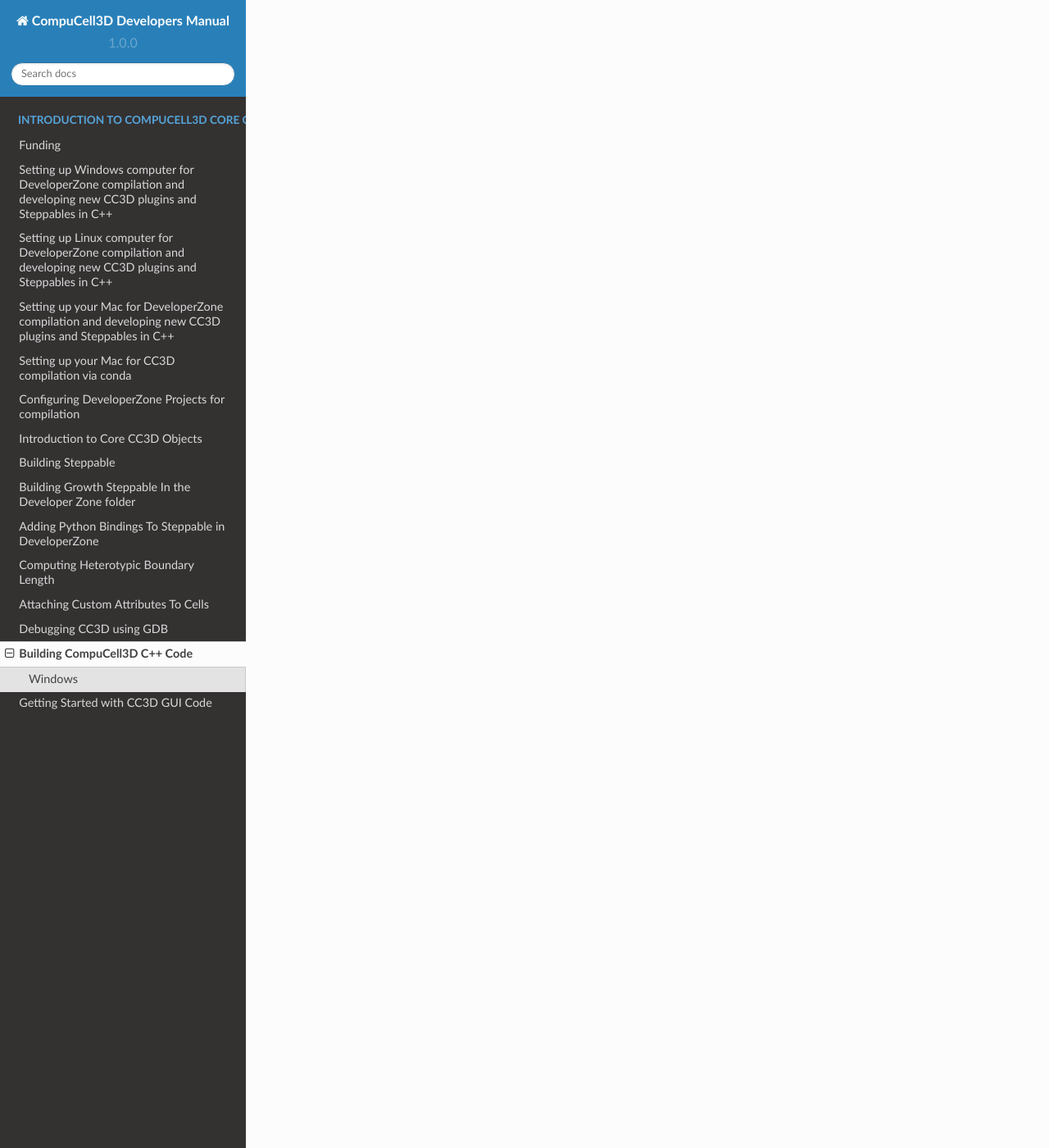
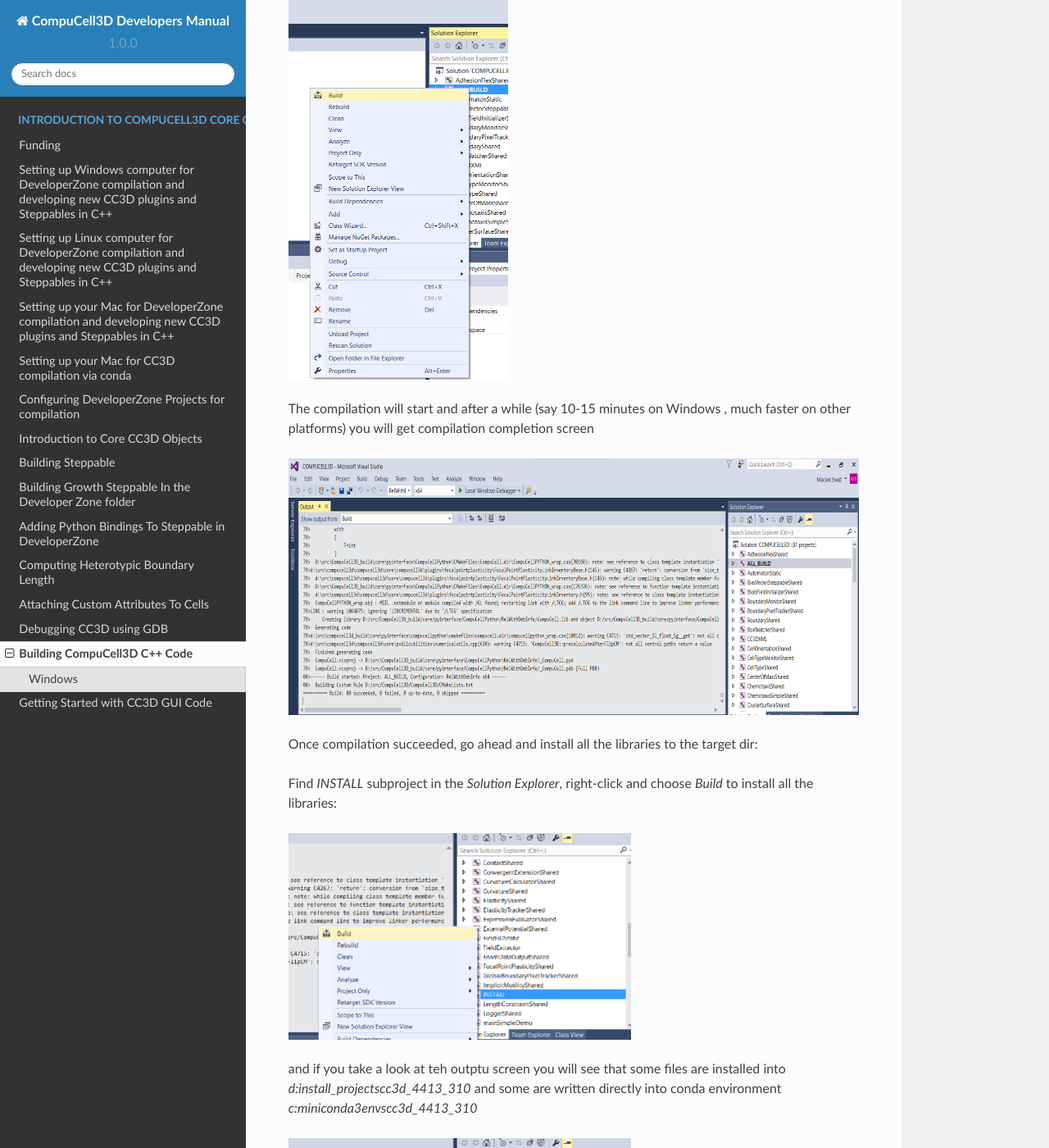
Before and after one commit to CompuCell3D/CompuCell3DDevelopersManual, a Sphinx documentation site: the page built from docs/building_core_cc3d_cpp_code.rst, in a window 1280 px wide and 1400 px high, scrolled down 6223 px. Shown: the whole window at 82% size. Built offline with Sphinx 7.4.7 and the Read the Docs theme 2.0.0, drawn with Linux system fonts in a browser that asks for light colours; some of the changed text lies outside the part shown.

Commit message:
added instructions how to configure C++ compilation on Windows

```diff
--- a/docs/building_core_cc3d_cpp_code.rst
+++ b/docs/building_core_cc3d_cpp_code.rst
@@ -209,6 +209,31 @@
 
 |cc3d_cpp_003|
 
+and navigate to where VS 2015 files are generated and pick `ALL_BUILD.vcxproj`
+
+|cc3d_cpp_004|
+
+Once the project is loaded we set compile configration (we choose RelWithDebInfo from the pull-down menu)
+
+|cc3d_cpp_006|
+
+Next, from the `Solution Explorer` panel, right-click on `ALL_BUILD` and select `Build` from context menu
+
+|cc3d_cpp_007|
+
+The compilation will start and after a while (say 10-15 minutes on Windows , much faster on other platforms) you will get compilation completion screen
+
+|cc3d_cpp_008|
+
+Once compilation succeeded, go ahead and install all the libraries to the target dir:
+
+Find `INSTALL` subproject in the `Solution Explorer`, right-click and choose `Build` to install all the libraries:
+
+|cc3d_cpp_009|
+
+and if you take a look at teh outptu screen you will see that some files are installed into `d:\install_projects\cc3d_4413_310` and some are written directly into conda environment `c:\miniconda3\envs\cc3d_4413_310`
+
+|cc3d_cpp_009|
 
 .. |cc3d_cpp_001| image:: images/cc3d_cpp_001.png
    :width: 8.8in
@@ -220,3 +245,21 @@
 
 .. |cc3d_cpp_003| image:: images/cc3d_cpp_003.png
     :scale: 50%
+
+.. |cc3d_cpp_004| image:: images/cc3d_cpp_004.png
+    :scale: 50%
+
+.. |cc3d_cpp_006| image:: images/cc3d_cpp_006.png
+    :scale: 50%
+
+.. |cc3d_cpp_007| image:: images/cc3d_cpp_007.png
+    :scale: 50%
+
+.. |cc3d_cpp_008| image:: images/cc3d_cpp_008.png
+    :scale: 50%
+
+.. |cc3d_cpp_009| image:: images/cc3d_cpp_009.png
+    :scale: 50%
+
+.. |cc3d_cpp_010| image:: images/cc3d_cpp_010.png
+    :scale: 50%
```
Also changed, not shown: other parts of docs/building_core_cc3d_cpp_code.rst (+1 -1 lines).
